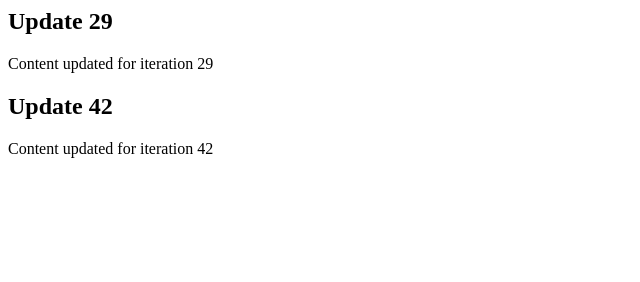
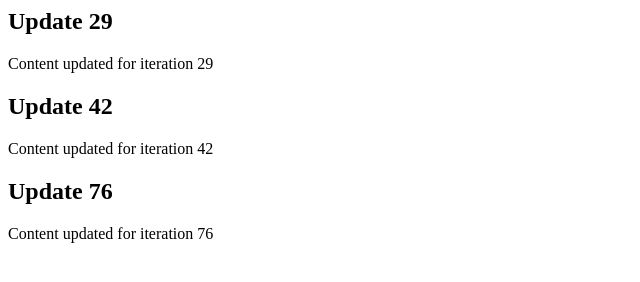
Before and after one commit to yoshimitsu198/legendary-meme, a website: page index.html in a window 1280 px wide. Shown: the whole page, without its empty margins (0-640 px from the left). Drawn offline with Linux system fonts and the light colour scheme.

```diff
--- a/index.html
+++ b/index.html
@@ -9,3 +9,9 @@
     <h2>Update 42</h2>
     <p>Content updated for iteration 42</p>
 </div>
+
+<!-- Updated iteration 76 -->
+<div class="update-76">
+    <h2>Update 76</h2>
+    <p>Content updated for iteration 76</p>
+</div>
```
